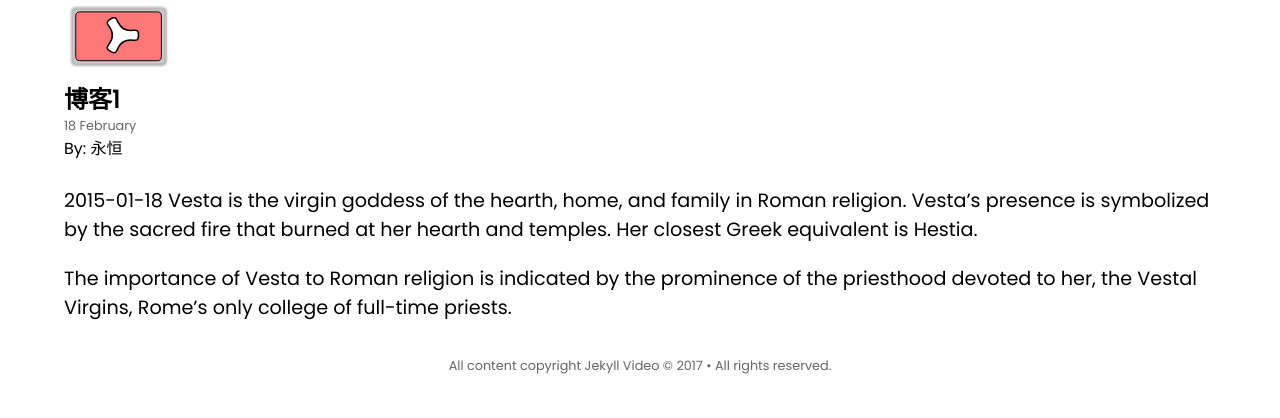
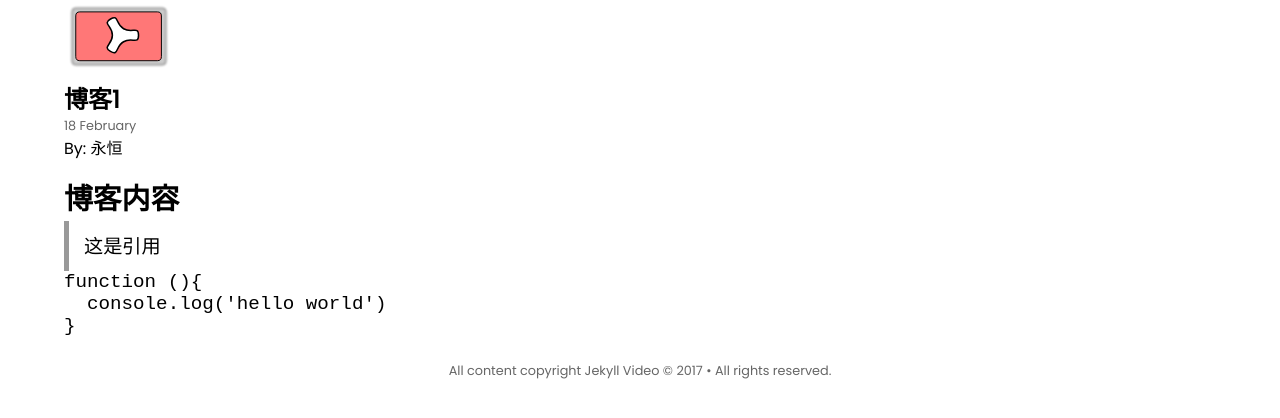
Before and after one commit to yongheng2016/blog-theme, a Jekyll site: the page built from _posts/2015-02-18-vesta.md, in a window 1280 px wide. Shown: the top 418 px of the page. Built offline with Jekyll 4.4.1, drawn with Linux system fonts in a browser that asks for light colours.

Commit message:
Update 2015-02-18-vesta.md

````diff
--- a/_posts/2015-02-18-vesta.md
+++ b/_posts/2015-02-18-vesta.md
@@ -4,7 +4,11 @@ author: 永恒
 category: 类型1
 tags: [Gods, Myths, Roman]
 ---
-2015-01-18
-Vesta is the virgin goddess of the hearth, home, and family in Roman religion. Vesta's presence is symbolized by the sacred fire that burned at her hearth and temples. Her closest Greek equivalent is Hestia.
+## 博客内容
+> 这是引用
 
-The importance of Vesta to Roman religion is indicated by the prominence of the priesthood devoted to her, the Vestal Virgins, Rome's only college of full-time priests.
+```javascript
+function (){
+  console.log('hello world')
+}
+```
````
